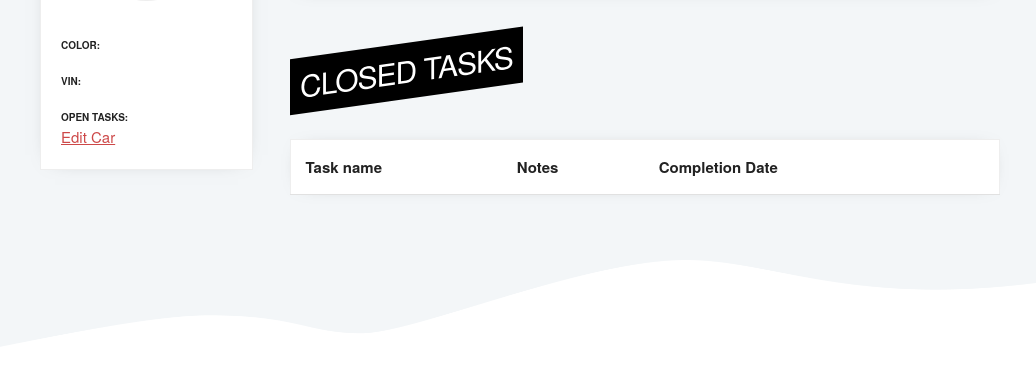
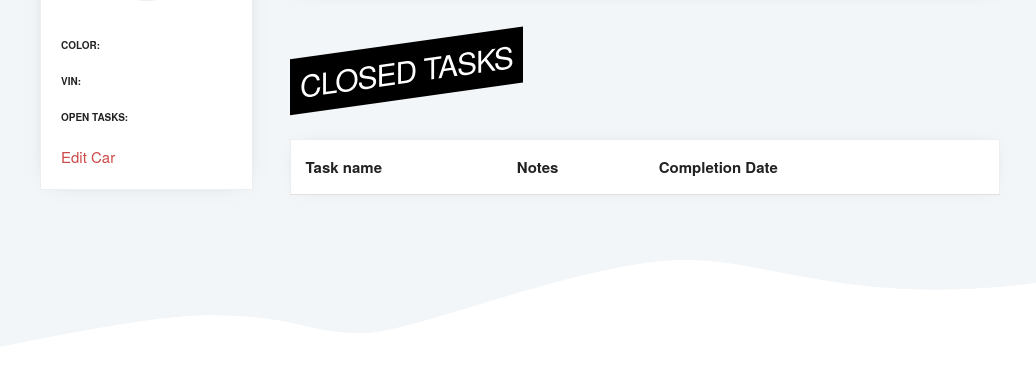
Before and after one commit to kevinbooth/redline, a Django app: template frontend/templates/frontend/car.html in a window 1280 px wide. Shown: the part 325-692 px from the top of the page, without its empty margins (120-1156 px from the left). Run offline with Django 3.2, Linux system fonts and the light colour scheme; the template is opened without the code that fills it, so the values that code supplies are empty; the visitor is signed in with stand-in values (Sample User, id 1).

Commit message:
Update edit and delete links in frontend templates

```diff
--- a/frontend/static/styles/styles.css
+++ b/frontend/static/styles/styles.css
@@ -221,6 +221,11 @@ tr:hover {
 .car-sidebar__label {
   margin-bottom: 0;
 }
+.car-sidebar__link {
+  display: inline-block;
+  margin-top: 20px;
+  text-decoration: none;
+}
 
 /* Table styles */
 .table {
--- a/frontend/templates/frontend/car.html
+++ b/frontend/templates/frontend/car.html
@@ -17,7 +17,7 @@
           <div class="car-sidebar__info">{{car.vin}}</div>
           <label class="car-sidebar__label">Open Tasks:</label>
           <div class="car-sidebar__info car-sidebar__info--task">{{car.open_task_count}}</div>
-          <a href="/edit-car/{{car.id}}/">Edit Car</a>
+          <a class="car-sidebar__link" href="/edit-car/{{car.id}}/">Edit Car</a>
         </div>
       </div>
     </div>
@@ -43,8 +43,7 @@
               <td>{{task.notes}}</td>
               <td>{{task.due_date}}</td>
               <td class="table__controls">
-                <a href="/car/{{car.id}}/edit-task/{{task.id}}/">Edit</a> /
-                <a>Delete</a>
+                <a href="/car/{{car.id}}/edit-task/{{task.id}}/">Edit</a>
               </td>
             </tr>
             {% endif %}
@@ -70,8 +69,7 @@
               <td>{{task.notes}}</td>
               <td>{{task.completion_date}}</td>
               <td class="table__controls">
-                <a href="/car/{{car.id}}/edit-task/{{task.id}}/">Edit</a> /
-                <a>Delete</a>
+                <a href="/car/{{car.id}}/edit-task/{{task.id}}/">Edit</a>
               </td>
             </tr>
             {% endif %}
@@ -117,7 +115,9 @@
               <td>{{part.name}}</td>
               <td>{{part.price}}</td>
               <td>{{part.quantity}}</td>
-              <td class="table__controls"><a>Edit</a> / <a>Delete</a></td>
+              <td class="table__controls">
+                <a>Edit</a>
+              </td>
             </tr>
             {% endif %}
           {% endfor %}
@@ -137,6 +137,7 @@
 <div id="modal__overlay" class="modal__overlay closed"></div>
 
 <script>
+// Simple modal open and closer
 var tasks = document.getElementsByClassName('task');
 var closeButtons = document.getElementsByClassName('modal__close');
 var modalOverlay = document.querySelector("#modal__overlay");
--- a/frontend/templates/frontend/edit-car.html
+++ b/frontend/templates/frontend/edit-car.html
@@ -40,11 +40,11 @@
         <label for="color">Color*</label>
         <input class="form__input" type="text" value="{{car.color}}" placeholder="Enter the car's color" name="color">
 
-        <button class="button" type="submit">Save Car</button>
+        <button class="button" type="submit">Save</button>
       </form>
       <form method="post" action="/edit-car/{{car.id}}/">
         {% csrf_token %}
-        <input name="delete" type="submit" value="Delete Car">
+        <input name="delete" type="submit" value="Delete">
       </form>
     </div>
   </div>
--- a/frontend/templates/frontend/edit-task.html
+++ b/frontend/templates/frontend/edit-task.html
@@ -45,6 +45,10 @@
 
         <button class="button" type="submit">Save</button>
       </form>
+      <form method="post" action="/car/{{car.id}}/edit-task/{{task.id}}/">
+        {% csrf_token %}
+        <input name="delete" type="submit" value="Delete">
+      </form>
     </div>
   </div>
 </div>
--- a/frontend/templates/frontend/new-car.html
+++ b/frontend/templates/frontend/new-car.html
@@ -25,7 +25,7 @@
         <label for="psw">Color</label>
         <input class="form__input" type="text" placeholder="Enter the car's color" name="color" required>
 
-        <button class="form__submit" type="submit">Add New Car</button>
+        <button class="form__submit" type="submit">Save</button>
       </form>
     </div>
     <div class="seven columns">
--- a/frontend/templates/frontend/new-part.html
+++ b/frontend/templates/frontend/new-part.html
@@ -60,7 +60,7 @@
                 <td>{{part.price}}</td>
                 <td>{{part.quantity}}</td>
                 <td class="table__controls">
-                  <a>Edit</a> / <a>Delete</a>
+                  <a>Edit</a>
                 </td>
               </tr>
               {% endif %}
```
